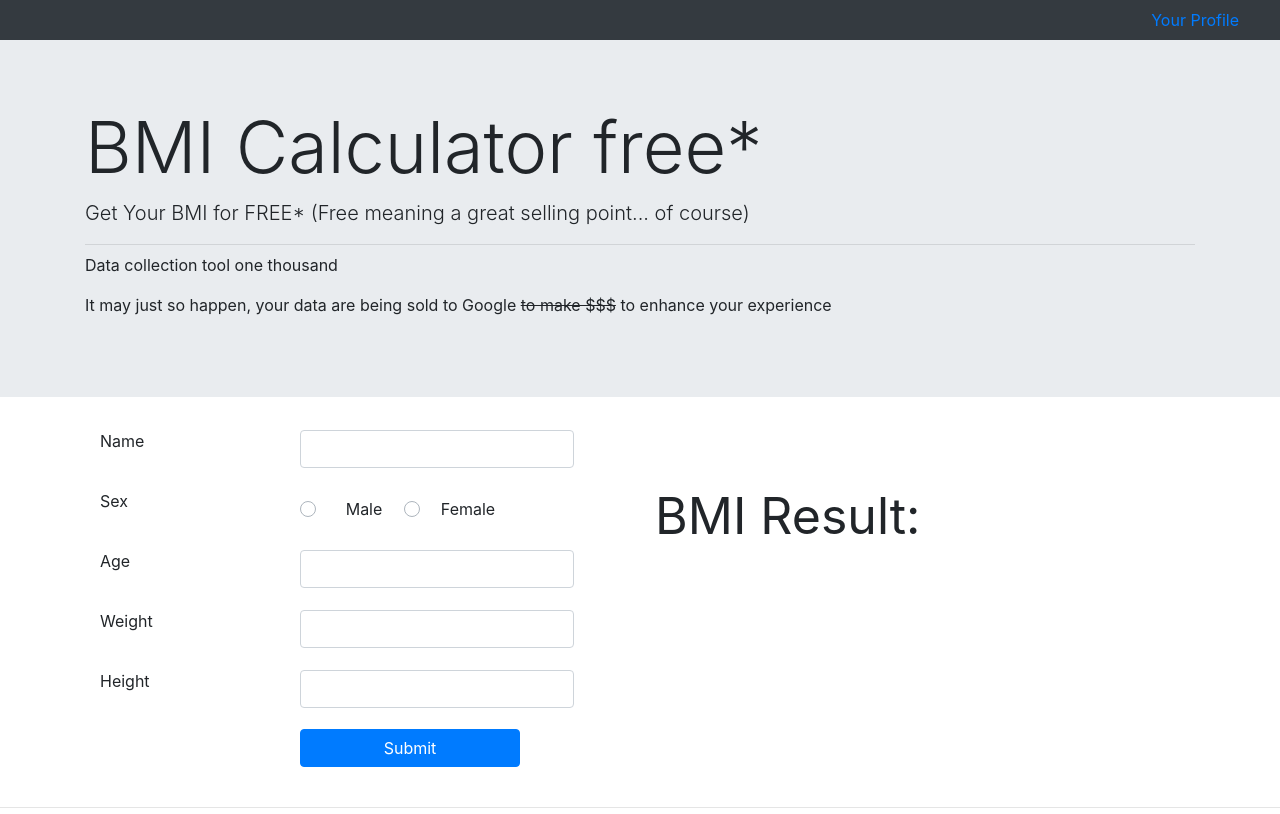
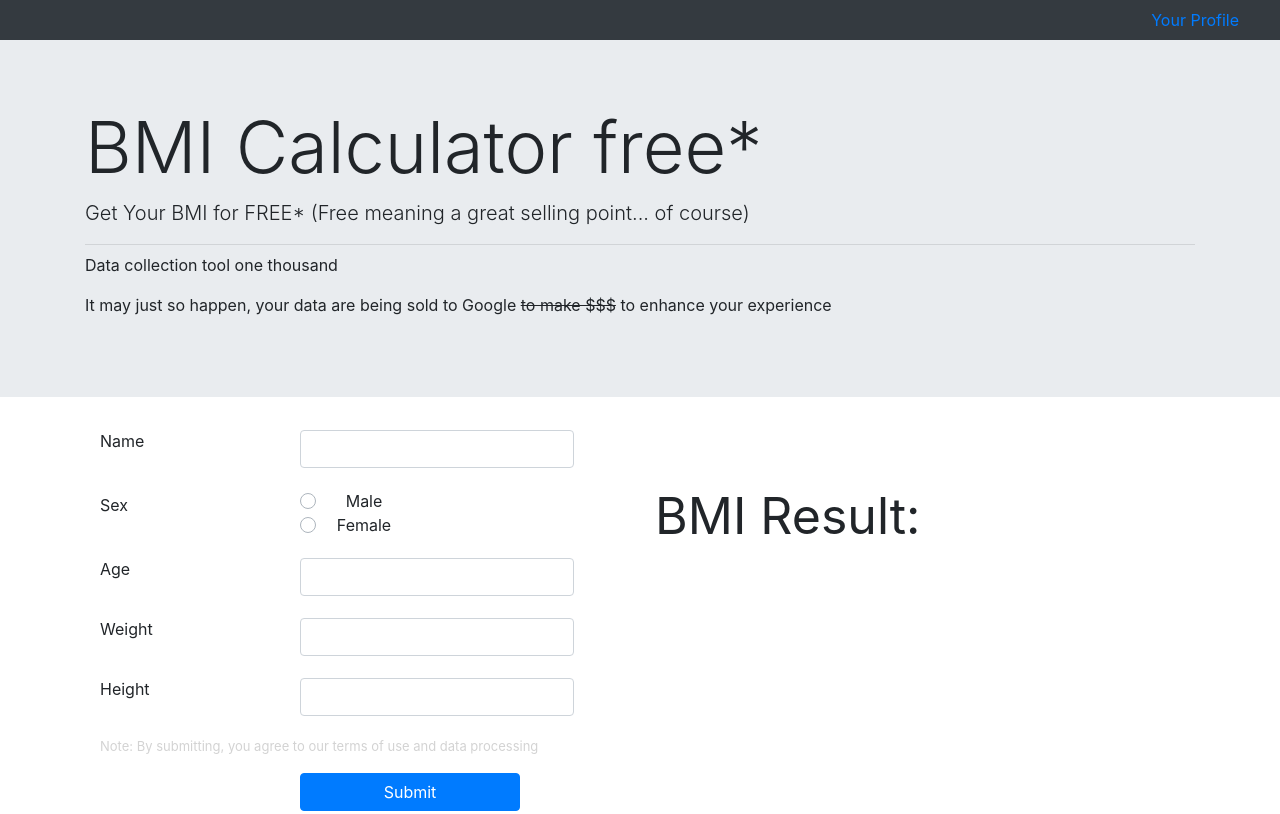
Before and after one commit to SeezoCode/FormsAndSizes, a plain HTML site: page index.html in a window 1280 px wide. Shown: the top 814 px of the page. Drawn offline with nearby package versions, Linux system fonts and the light colour scheme.

Commit message:
Fixed a small fix
The gender was kinda ruining the experience, so I did my best. Also there's a note that makes the user agree to our terms of service

```diff
--- a/index.html
+++ b/index.html
@@ -82,7 +82,7 @@
 
                         <div class="form-group" id="formdiv">
                             <p for="" class="ps">Sex</p>
-
+                            <div style="width: 222px">
                                 <div class="custom-control custom-radio">
                                     <input type="radio" class="custom-control-input" id="male"
                                         name="sex">
@@ -93,6 +93,7 @@
                                     <input type="radio" class="custom-control-input" id="female"
                                         name="sex">
                                     <label class="custom-control-label" for="female" style="width: 80px">Female</label>
+                                </div>
                             </div>
                         </div>
 
@@ -113,7 +114,7 @@
                             <input type="text" name="height" id="height" class="form-control" placeholder=""
                                 aria-describedby="helpId">
                         </div>
-
+                        <p style="color: lightgray; font-size: small">Note: By submitting, you agree to our terms of use and data processing</p>
                         <button type="button" class="btn btn-primary" style="margin-left: 200px; width: 220px;"
                             id="submit">Submit</button>
                     </form>
```
Lines whose indentation alone changed are shown as unchanged.
